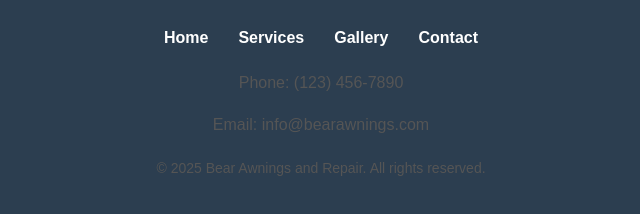
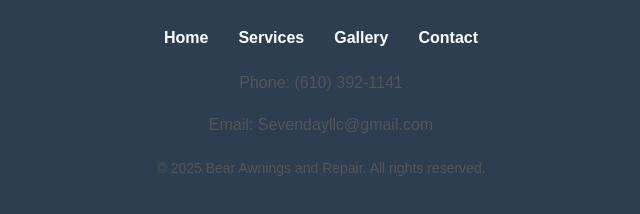
Before and after one commit to Tyler-Beair/Tyler-Beair.github.io, a plain HTML site: page gallery.html in a window 1280 px wide. Shown: the part 1102-1316 px from the top of the page, 319-959 px from the left. Drawn offline with Linux system fonts and the light colour scheme.

Commit message:
Contact changes

```diff
--- a/gallery.html
+++ b/gallery.html
@@ -85,8 +85,8 @@
       </div>
       <div class="footer-contact">
 
-        <p>Phone: (123) 456-7890</p>
-        <p>Email: info@bearawnings.com</p>
+        <p>Phone: (610) 392-1141</p>
+        <p>Email: Sevendayllc@gmail.com</p>
       </div>
 
     </div>
```
Also changed, not shown: index.html (+2 -2 lines).
